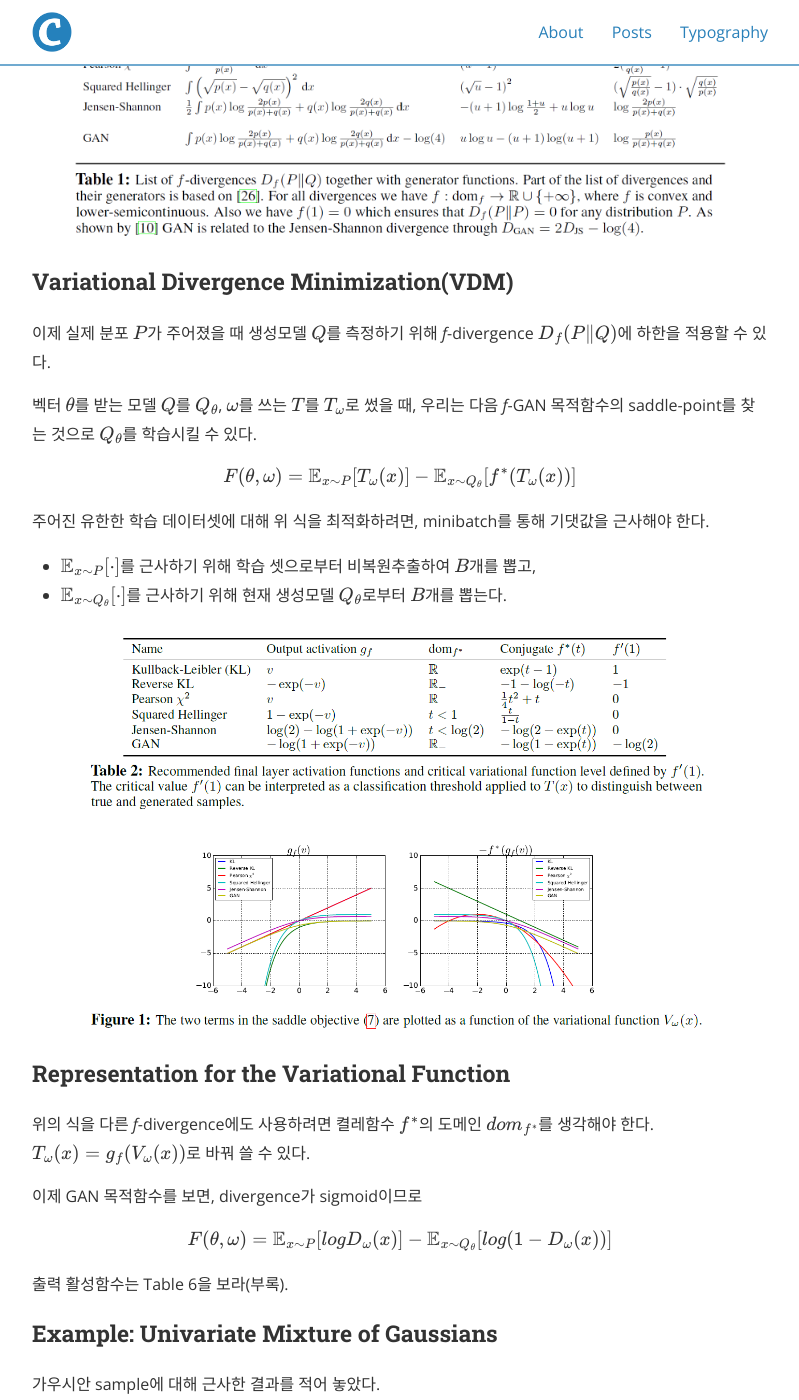
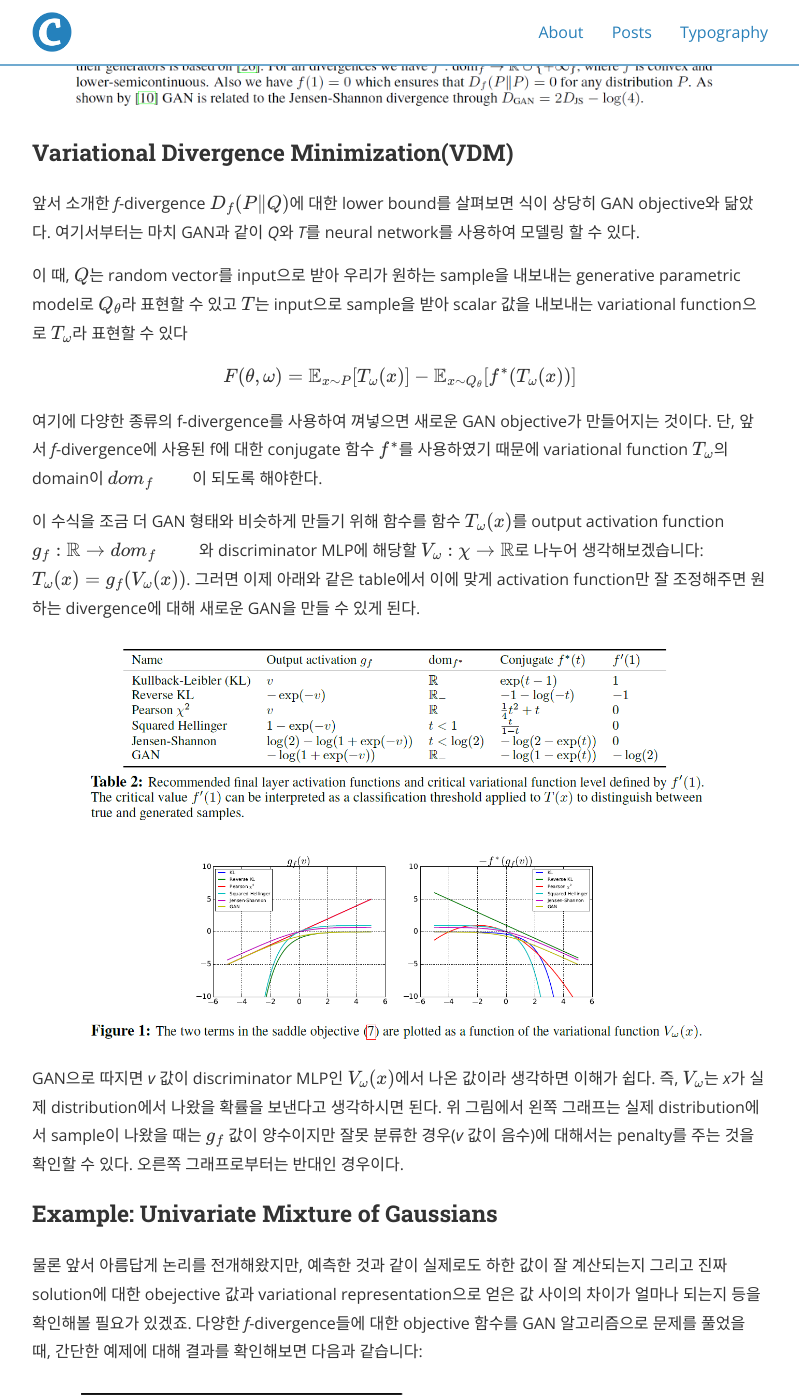
Before and after one commit to deep-generative-models-AIM5036/deep-generative-models-AIM5036.github.io, a Jekyll site: the page built from _posts/2022-11-13-fGAN.md, in a window 1280 px wide and 1400 px high, scrolled down 2649 px. Shown: the whole window, without its empty margins (240-1039 px from the left). Built offline with Jekyll 4.4.1, drawn with Linux system fonts in a browser that asks for light colours; nearby versions of some CDN libraries; formulas are drawn with MathJax 3; some of the changed text lies outside the part shown.

Commit message:
modify fgan

```diff
--- a/_posts/2022-11-13-fGAN.md
+++ b/_posts/2022-11-13-fGAN.md
@@ -12,16 +12,16 @@
 # *f*-GAN
 Nowozin, Sebastian, Botond Cseke, and Ryota Tomioka. "f-gan: Training generative neural samplers using variational divergence minimization." Advances in neural information processing systems 29 (2016).
 
-## 서론(Introduction)
+## Introduction
 
-확률적 생성모델은 주어진 domain $\chi$ 상의 확률분포를 서술한다. 예를 들면 자연언어 문장, 자연 이미지, 녹음된 파형 등의 분포가 있다.
+확률적 생성모델은 주어진 domain $\chi$ 상의 확률분포를 서술한다.
 
 가능한 모델 집합 $Q$에서 생성모델 Q가 주어졌을 때 우리는 일반적으로 다음에 관심이 있다:
 - Sampling
 - Estimation
 - Point-wise likelihood estimation
 
-GAN은 정확한 sampling과 근사추정이 가능한 인상적인 모델이다. 여기서 사용된 모델은 균등분포 같은 random input vector를 받는 feedforward 신경망이다. 최종적으로 모델을 통과하여 나오는 것은 예를 들면 이미지이다. GAN에서 sampling하는 것은 딱 1개의 input이 신경망을 통과하면 정확히 하나의 sample이 나온다는 점에서 효율적이다.
+GAN은 정확한 sampling과 근사추정이 가능한 인상적인 모델이다. 여기서 사용된 모델은 균등분포 같은 random input vector를 받는 feedforward 신경망이다.
 
 이런 확률적 feedforward 신경망을 generative neural samplers라고 부를 것이다.
 
@@ -31,15 +31,13 @@
 
 $D_{KL}$은 Kullback–Leibler divergence이다.
 
-GAN 학습의 중요한 테크닉은 동시에 최적화된 Discriminator 신경망을 만든 것에 있다. 왜냐하면 $D_{JS}$는 진짜 분포 $P$는 충분한 학습을 통해 Q가 $P$에 충분히 가까워졌을 때 분포 간 divergence를 측정하는 적정한 방법이기 때문이다.
-
-우리는 이 논문에서 GAN 학습목적(training objectives)과 이를 임의의 *f-divergence*로 일반화하고자, GAN을 variational divergence 추정 framework로 확장할 것이다.
+GAN 학습의 중요한 테크닉은 동시에 최적화된 Discriminator 신경망을 만든 것에 있는데, 우리는 이 논문에서 GAN 학습목적(training objectives)과 이를 임의의 *f-divergence*로 일반화하고자, GAN을 variational divergence 추정 framework로 확장할 것이다.
 
 구체적으로, 이 논문에서 보여주는 것은:
 
-- GAN 학습목적을 모든 *f*-divergence에 대해 유도하고 여러 divergence 함수를 소개할 것이다: Kullback-Leibler와 Pearson Divergence를 포함한다.
-- 우리는 GAN의 saddle-point 최적화를 단순화할 것이고 또 이론적으로 증명할 것이다.
-- 자연 이미지에 대한 generative neural sampler을 측정하는 데 어느 divergence 함수가 적당한지 실험적 결과를 제시하겠다.
+- GAN 학습목적을 모든 *f*-divergence에 대해 유도하고 여러 divergence 함수를 소개한다: Kullback-Leibler와 Pearson Divergence를 포함한다.
+- 우리는 GAN의 saddle-point 최적화를 단순화할 것이고 또 이론적으로 증명한다.
+- 자연 이미지에 대한 generative neural sampler을 측정하는 데 어느 divergence 함수가 적당한지 실험적 결과를 제시한다.
 
 ---
 
@@ -52,7 +50,7 @@
 Kullback-Leibler divergence같이 잘 알려진 것은 두 확률분포 간 차이를 측정한다.
 
 두 분포 $P$와 $Q$가 있고, domain $\chi$에서 연속밀도함수 $p$와 $q$에 대해 *f-divergence*는
-$ f : \mathbb{R}_+ \rightarrow \mathbb{R} $이 $f(1)=0$인 볼록이고 하반연속인(convex, lower-semicontinuous) 함수 $f$에 대해
+$ f : \mathbb{R}_+ \rightarrow \mathbb{R} $이 $f(1)=0$인 convex하고 lower-semicontinuous한 함수 $f$에 대해
 
 $$ D_f(P \Vert Q) = \int_{\chi} q(x) f \Bigl( {p(x) \over q(x)} \Bigr) dx $$
 
@@ -63,13 +61,13 @@
 
 *Nyugen* 등 연구자는 $P$와 $Q$로부터의 sample만 주어진 경우에서 *f*-divergence를 측정하는 일반적인 변분법을 유도했다. 우리는 이를 고정된 모델에서 그 parameter를 측정하는 것으로까지 확장할 것이고, 이를 *variational divergence minimization*(VDM)이라 부를 것이다. 또한 적대적 생성 학습법은 이 VDM의 특수한 경우임을 보인다.
 
-모든 볼록이고 하반연속인 $f^\ast$ (*Fenchel conjugate*)를 갖는다. 이는
+모든 convex하고 lower-semicontinuous인 $f^\ast$ (*Fenchel conjugate*)를 갖는다. 이는
 
 $$ f^\ast(t) = \quad sup \quad  \{ ut-f(u) \} \\ u \in dom_f \qquad $$
 
 로 정의된다.
 
-또한 $f^\ast$ 역시 볼록이며 하반연속이고 $f^{\ast\ast} = f$이므로 $ f(u) = sup_{t \in dom_{f^\ast}} \{ tu-f^\ast(t) \} $로 쓸 수 있다.
+또한 $f^\ast$ 역시 convex하며 lower-semicontinuous이고 $f^{\ast\ast} = f$이므로 $ f(u) = sup_{t \in dom_{f^\ast}} \{ tu-f^\ast(t) \} $로 쓸 수 있다.
 
 *Nguyen* 등 연구자는 lower bound를 구했다: $\tau$가 $T: \chi \rightarrow \mathbb{R} $인 함수들의 임의의 집합일 때,
 
@@ -85,38 +83,34 @@
 
 ### Variational Divergence Minimization(VDM)
 
-이제 실제 분포 $P$가 주어졌을 때 생성모델 $Q$를 측정하기 위해 *f*-divergence $D_f(P\Vert Q)$에 하한을 적용할 수 있다.
+앞서 소개한 *f*-divergence $D_f(P\Vert Q)$에 대한 lower bound를 살펴보면 식이 상당히 GAN objective와 닮았다. 여기서부터는 마치 GAN과 같이 *Q*와 *T*를 neural network를 사용하여 모델링 할 수 있다.
 
-벡터 $\theta$를 받는 모델 $Q$를 $Q_{\theta}$, $\omega$를 쓰는 $T$를 $T_{\omega}$로 썼을 때, 우리는 다음 *f*-GAN 목적함수의 saddle-point를 찾는 것으로 $Q_{\theta}$를 학습시킬 수 있다.
+이 때, $Q$는 random vector를 input으로 받아 우리가 원하는 sample을 내보내는 generative parametric model로 $Q_{\theta}$라 표현할 수 있고 $T$는 input으로 sample을 받아 scalar 값을 내보내는 variational function으로 $T_{\omega}$라 표현할 수 있다
 
 $$ F(\theta, \omega) = \mathbb{E}_{x \sim P} [T_{\omega}(x)] - \mathbb{E}_{x \sim Q_{\theta}} [f^\ast({T_\omega}(x))] $$
 
-주어진 유한한 학습 데이터셋에 대해 위 식을 최적화하려면, minibatch를 통해 기댓값을 근사해야 한다.
+여기에 다양한 종류의 f-divergence를 사용하여 껴넣으면 새로운 GAN objective가 만들어지는 것이다.
+단, 앞서 *f*-divergence에 사용된 f에 대한 conjugate 함수 $f^\ast$를 사용하였기 때문에 variational function $T_{\omega}$의 domain이 $ dom_f \qquad $이 되도록 해야한다.
 
-- \\(\mathbb{E}_{x \sim P}[\cdot]\\)를 근사하기 위해 학습 셋으로부터 비복원추출하여 $B$개를 뽑고,
-- \\(\mathbb{E}\_{x \sim Q\_{\theta}}[\cdot]\\)를 근사하기 위해 현재 생성모델 $Q_{\theta}$로부터 $B$개를 뽑는다.
+이 수식을 조금 더 GAN 형태와 비슷하게 만들기 위해 함수를 함수 $T_{\omega}(x)$를 output activation function $g_f: \mathbb{R} \rightarrow dom_f \qquad$ 와 discriminator MLP에 해당할 $V_{\omega}: \chi \rightarrow \mathbb{R} $로 나누어 생각해보겠습니다:  $T_{\omega}(x)=g_f(V_{\omega}(x))$. 그러면 이제 아래와 같은 table에서 이에 맞게 activation function만 잘 조정해주면 원하는 divergence에 대해 새로운 GAN을 만들 수 있게 된다.
 
 ![image](/assets/fGAN_img/02.PNG)
 
-### Representation for the Variational Function
-
-위의 식을 다른 *f*-divergence에도 사용하려면 켤레함수 $f^\ast$의 도메인  $dom_{f^\ast}$를 생각해야 한다. $T_\omega (x) = g_f(V_\omega(x)) $로 바꿔 쓸 수 있다.
-
-이제 GAN 목적함수를 보면, divergence가 sigmoid이므로
-
-$$ F(\theta, \omega) = \mathbb{E}_{x \sim P} [log D_{\omega}(x)] - \mathbb{E}_{x \sim Q_{\theta}} [log(1-D_\omega(x))] $$
-
-출력 활성함수는 Table 6을 보라(부록).
+GAN으로 따지면 *v* 값이 discriminator MLP인 $V_{\omega}(x)$에서 나온 값이라 생각하면 이해가 쉽다. 즉, $V_{\omega}$는 *x*가 실제 distribution에서 나왔을 확률을 보낸다고 생각하시면 된다. 위 그림에서 왼쪽 그래프는 실제 distribution에서 sample이 나왔을 때는 $g_f$ 값이 양수이지만 잘못 분류한 경우(*v* 값이 음수)에 대해서는 penalty를 주는 것을 확인할 수 있다. 오른쪽 그래프로부터는 반대인 경우이다.
 
 ### Example: Univariate Mixture of Gaussians
 
-가우시안 sample에 대해 근사한 결과를 적어 놓았다.
+물론 앞서 아름답게 논리를 전개해왔지만, 예측한 것과 같이 실제로도 하한 값이 잘 계산되는지 그리고 진짜 solution에 대한 obejective 값과 variational representation으로 얻은 값 사이의 차이가 얼마나 되는지 등을 확인해볼 필요가 있겠죠. 다양한 *f*-divergence들에 대한 objective 함수를 GAN 알고리즘으로 문제를 풀었을 때, 간단한 예제에 대해 결과를 확인해보면 다음과 같습니다:
 
 ![image](/assets/fGAN_img/03.PNG)
 
+왼쪽 테이블을 보시면, lower bound인 $F(\theta \hat, \omega \hat)$ 값이 실제로 true parameter에 대한 objective 값인 $ D_f(P \Vert Q_{\theta^\ast}) $보다 약간 작습니다. 이 차이가 알고리즘을 사용하여 찾은 parameter와 실제 parameter의 차이와도 잘 대응됩니다.
+
+그런데 사실 저는 이 부분보다는 오른쪽 테이블에 정리된 실험이 더 중요한 것 같습니다. 이 테이블은 학습(train)할 때는 특정 divergence로 학습을 시킨 후 generator인 $Q_{\theta}$를 고정시키고 새로운 divergence에 대해 $T_{\omega}$를 바꿔 discriminator를 재 학습(test)시킨 다음 true distribution에 대한 objective 값을 비교한 것입니다.
+
 ---
 
-## VDM 알고리즘(Algorithms for Variational Divergence Minimization(VDM))
+## Algorithms for Variational Divergence Minimization(VDM)
 
 이제 우리는 목적함수의 saddle point를 찾기 위한 수치적 방법을 논할 것이다.
 
@@ -163,11 +157,3 @@
 ![image](/assets/fGAN_img/05.PNG)
 
 ![image](/assets/fGAN_img/06.PNG)
-
-결과 요약을 하면... 약간 예상 외로 divergence 함수가 달라져도 결과의 품질은 큰 차이가 없었다고 한다.
-
-## 토의(Discussion)
-
-Generative neural samplers는 factorizing 가정 없이도 복잡한 분포를 표현하는 강력한 방법을 제공한다. 그러나 이 논문에서 사용된 순수 generative neural samplers는 관측된 데이터에 대한 조건부로 적용할 수 없고 따라서 그로부터 추론할 것이 없다는 한계를 갖고 있다.
-
-우리는 미래에는 표현의 불확실성을 위한 neural samplers의 진면목이 식별 모델에서 발견될 것이며 생성자와 조건부 GAN 모델에 추가적인 input을 넣음으로써 쉽게 이 경우에 대해 확장할 수 있을 것이라 믿는다.
```
